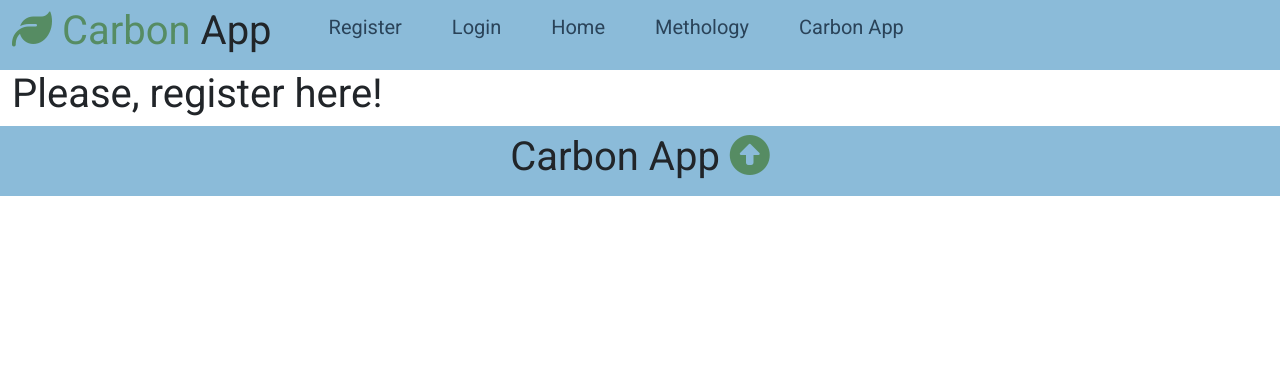
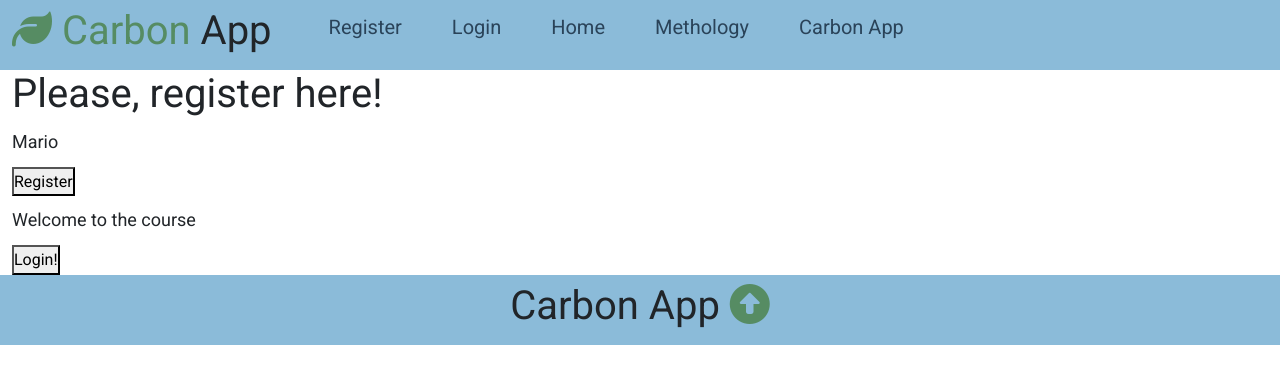
Before and after one commit to VilhelmTysseland/Carbon_app_v1, a Flask app: page /register in a window 1280 px wide. Shown: the top 384 px of the page. Run offline with Flask 2, Linux system fonts and the light colour scheme; some libraries are stand-ins or nearby versions.

Commit message:
Register og Login

```diff
--- a/capp/templates/users/register.html
+++ b/capp/templates/users/register.html
@@ -1,14 +1,14 @@
-{% extends "layout.html" %}
-{% block content %}
+{% extends "layout.html" %} {% block content %}
 
 <!-- Header -->
 <section>
   <div class="container">
-
     <h1>Please, register here!</h1>
-
+    <p>Mario</p>
+    <button>Register</button>
+    <p>Welcome to the course</p>
+    <button>Login!</button>
   </div>
 </section>
 
-
 {% endblock content %}
```
